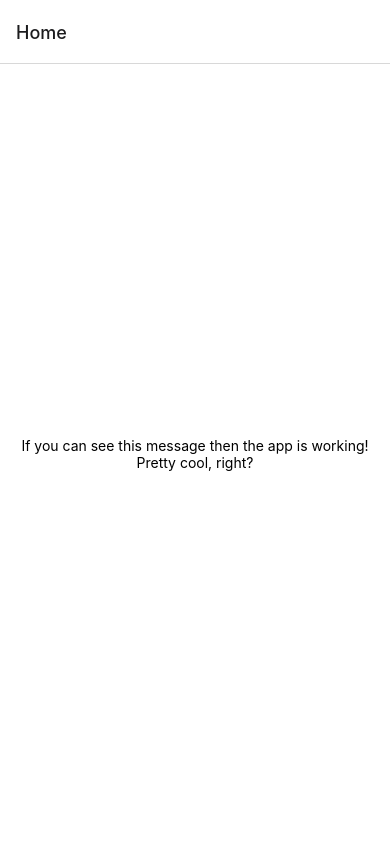
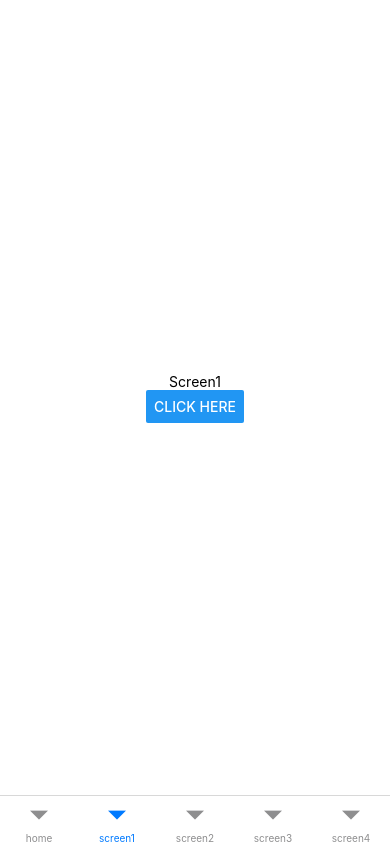
Before and after one commit to Aeneator/OffCamping, a React Native app: screen /screen1 in a window 390 px wide. Built offline with nearby package versions, Linux system fonts and the light colour scheme.

Commit message:
Smecherii

```diff
--- a/App.js
+++ b/App.js
@@ -1,29 +1,18 @@
-import { StatusBar } from "expo-status-bar";
+//import { StatusBar } from "expo-status-bar";
 import React from "react";
-import { StyleSheet, Text, View, Button } from "react-native";
+import {
+  StyleSheet,
+  Text,
+  View,
+  Button,
+  useWindowDimensions,
+} from "react-native";
 import { NavigationContainer } from "@react-navigation/native";
 import { createNativeStackNavigator } from "@react-navigation/native-stack";
-import HomeScreen from "./screens/HomeScreen";
+import Tabs from "./navigation/tabs";
 
-const Stack = createNativeStackNavigator();
+//const Stack = createNativeStackNavigator();
 
 export default function App() {
-  return (
-    <NavigationContainer>
-      {
-        <Stack.Navigator>
-          <Stack.Screen name="Home" component={HomeScreen} />
-        </Stack.Navigator>
-      }
-    </NavigationContainer>
-  );
+  return <NavigationContainer>{<Tabs />}</NavigationContainer>;
 }
-
-const styles = StyleSheet.create({
-  container: {
-    flex: 1,
-    backgroundColor: "#fff",
-    alignItems: "center",
-    justifyContent: "center",
-  },
-});
--- /dev/null
+++ b/navigation/tabs.js
@@ -0,0 +1,24 @@
+import React from "react";
+import { createBottomTabNavigator } from "@react-navigation/bottom-tabs";
+
+import Home from "../screens/home";
+import Screen1 from "../screens/screen1";
+import Screen2 from "../screens/screen2";
+import Screen3 from "../screens/screen3";
+import Screen4 from "../screens/screen4";
+
+const Tab = createBottomTabNavigator();
+
+const Tabs = () => {
+  return (
+    <Tab.Navigator screenOptions={{ headerShown: false }}>
+      <Tab.Screen name="home" component={Home} />
+      <Tab.Screen name="screen1" component={Screen1} />
+      <Tab.Screen name="screen2" component={Screen2} />
+      <Tab.Screen name="screen3" component={Screen3} />
+      <Tab.Screen name="screen4" component={Screen4} />
+    </Tab.Navigator>
+  );
+};
+
+export default Tabs;
--- a/package.json
+++ b/package.json
@@ -8,6 +8,7 @@
     "eject": "expo eject"
   },
   "dependencies": {
+    "@react-navigation/bottom-tabs": "^6.0.7",
     "@react-navigation/native": "^6.0.4",
     "@react-navigation/native-stack": "^6.2.2",
     "expo": "~42.0.1",
--- /dev/null
+++ b/screens/home.js
@@ -0,0 +1,50 @@
+import React, { useState } from "react";
+import {
+  StyleSheet,
+  Text,
+  View,
+  Button,
+  Image,
+  useWindowDimensions,
+} from "react-native";
+
+function Home({ navigation }) {
+  const [textLuis, setText] = useState("");
+  const { height, width } = useWindowDimensions();
+
+  return (
+    <View style={styles.container}>
+      <Text>Home Screen</Text>
+      <Button
+        title="Click Here"
+        onPress={() => setText("Ce draci aveti pe voi?")}
+      />
+
+      <Button title="Clear" onPress={() => setText("")} />
+
+      <Image
+        source={{
+          uri: "https://media.cancan.ro/unsafe/1260x709/smart/filters:contrast(5):format(webp):quality(80)/http://cancan.ro/wp-content/uploads/2021/06/img-34.jpg",
+        }}
+        style={{ width: 400, height: 400 }}
+      />
+      <Text style={{ ...styles.luisFont, fontSize: width / 10 }}>
+        {textLuis}
+      </Text>
+    </View>
+  );
+}
+
+const styles = StyleSheet.create({
+  container: {
+    flex: 1,
+    backgroundColor: "#fff",
+    alignItems: "center",
+    justifyContent: "center",
+  },
+  luisFont: {
+    color: "rgb(255,20,147)",
+  },
+});
+
+export default Home;
--- /dev/null
+++ b/screens/screen1.js
@@ -0,0 +1,22 @@
+import React from "react";
+import { StyleSheet, Text, View, Button } from "react-native";
+
+function Screen1({ navigation }) {
+  return (
+    <View style={styles.container}>
+      <Text>Screen1</Text>
+      <Button title="Click Here" onPress {...() => alert("Button CLicked!")} />
+    </View>
+  );
+}
+
+const styles = StyleSheet.create({
+  container: {
+    flex: 1,
+    backgroundColor: "#fff",
+    alignItems: "center",
+    justifyContent: "center",
+  },
+});
+
+export default Screen1;
--- a/screens/HomeScreen.js
+++ b/screens/screen2.js
@@ -1,12 +1,11 @@
 import React from "react";
 import { StyleSheet, Text, View, Button } from "react-native";
 
-function HomeScreen() {
+function Screen2({ navigation }) {
   return (
     <View style={styles.container}>
-      <Text>If you can see this message then the app is working!</Text>
-      <Text>Pretty cool, right?</Text>
-      {/* <StatusBar style="auto" /> */}
+      <Text>Screen2</Text>
+      <Button title="Click Here" onPress {...() => alert("Button CLicked!")} />
     </View>
   );
 }
@@ -20,4 +19,4 @@ const styles = StyleSheet.create({
   },
 });
 
-export default HomeScreen;
+export default Screen2;
--- /dev/null
+++ b/screens/screen3.js
@@ -0,0 +1,22 @@
+import React from "react";
+import { StyleSheet, Text, View, Button } from "react-native";
+
+function Screen3({ navigation }) {
+  return (
+    <View style={styles.container}>
+      <Text>Screen3</Text>
+      <Button title="Click Here" onPress {...() => alert("Button CLicked!")} />
+    </View>
+  );
+}
+
+const styles = StyleSheet.create({
+  container: {
+    flex: 1,
+    backgroundColor: "#fff",
+    alignItems: "center",
+    justifyContent: "center",
+  },
+});
+
+export default Screen3;
--- /dev/null
+++ b/screens/screen4.js
@@ -0,0 +1,22 @@
+import React from "react";
+import { StyleSheet, Text, View, Button, Image } from "react-native";
+
+function Screen4({ navigation }) {
+  return (
+    <View style={styles.container}>
+      <Text>Screen4</Text>
+      <Button title="Click Here" onPress {...() => alert("Button CLicked!")} />
+    </View>
+  );
+}
+
+const styles = StyleSheet.create({
+  container: {
+    flex: 1,
+    backgroundColor: "#fff",
+    alignItems: "center",
+    justifyContent: "center",
+  },
+});
+
+export default Screen4;
```
Also changed, not shown: screens(de la DM)/HomeScreen.js (added, +28 -0 lines), screens(de la DM)/UserScreen.js (added, +30 -0 lines), 1 other file (tests, documents, lock files or other folders).
